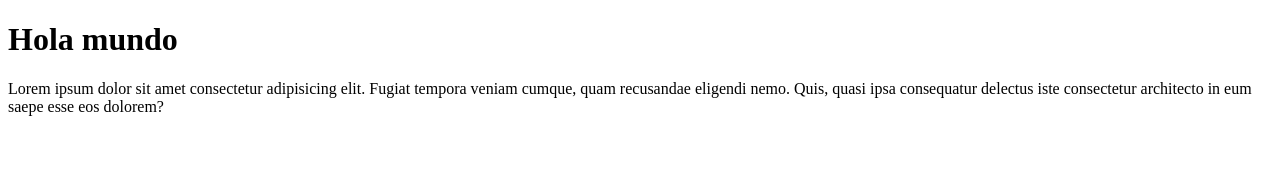
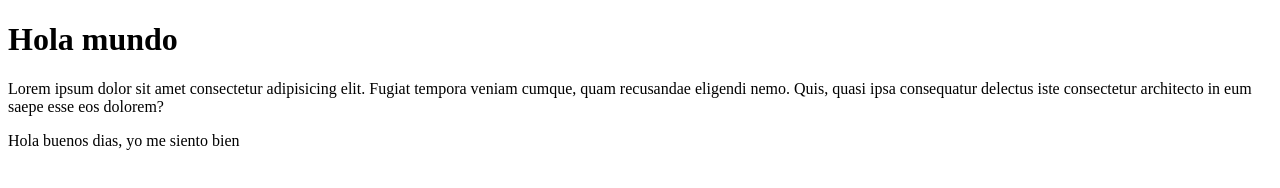
Before and after one commit to luciaarojano/proyectoweb, a plain HTML site: page index.html in a window 1280 px wide. Drawn offline with Linux system fonts and the light colour scheme.

Commit message:
parrafo dos

```diff
--- a/index.html
+++ b/index.html
@@ -9,5 +9,6 @@
 <body>
     <h1>Hola mundo</h1>
     <p>Lorem ipsum dolor sit amet consectetur adipisicing elit. Fugiat tempora veniam cumque, quam recusandae eligendi nemo. Quis, quasi ipsa consequatur delectus iste consectetur architecto in eum saepe esse eos dolorem?</p>
+    <p>Hola buenos dias, yo me siento bien   </p>
 </body>
 </html>
```
